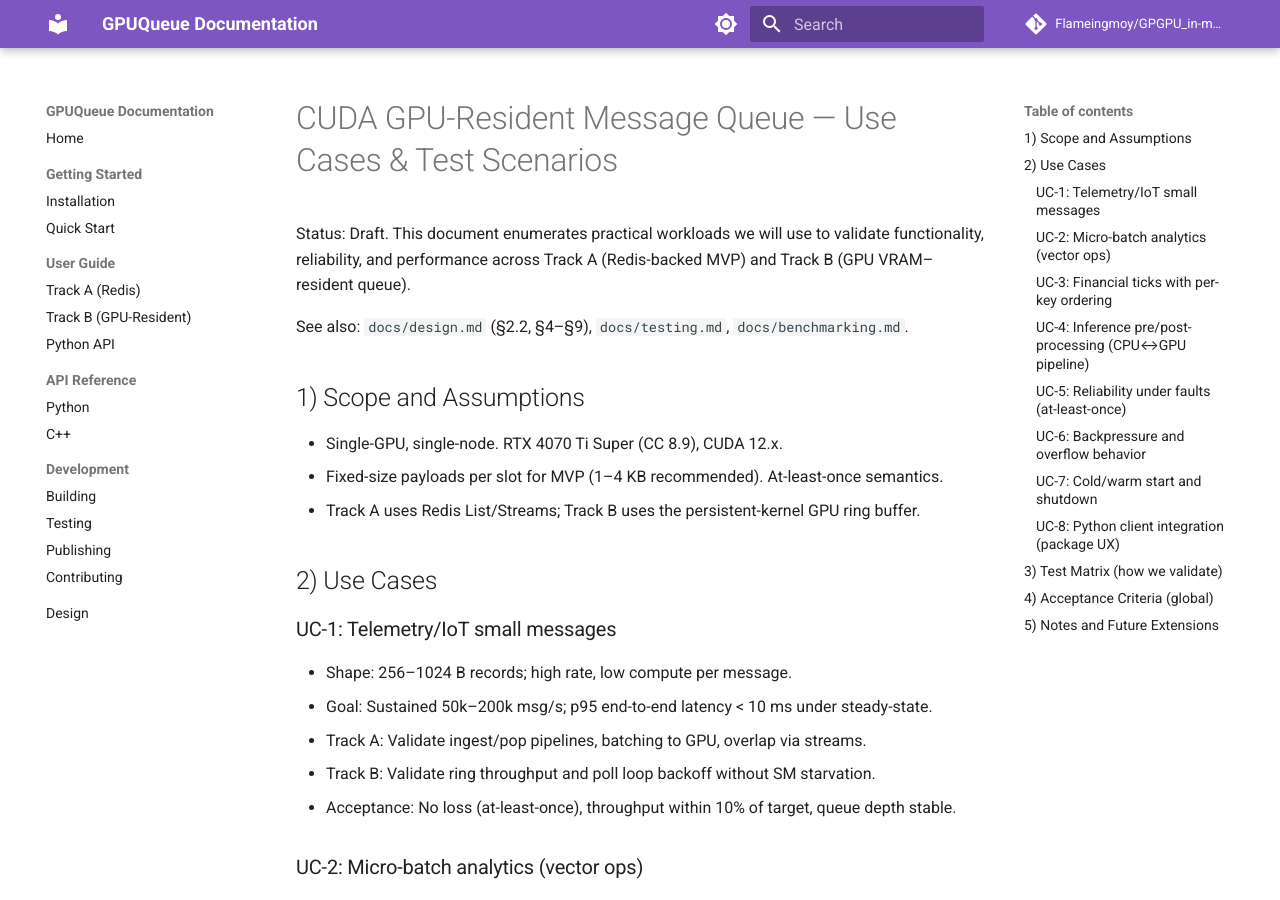
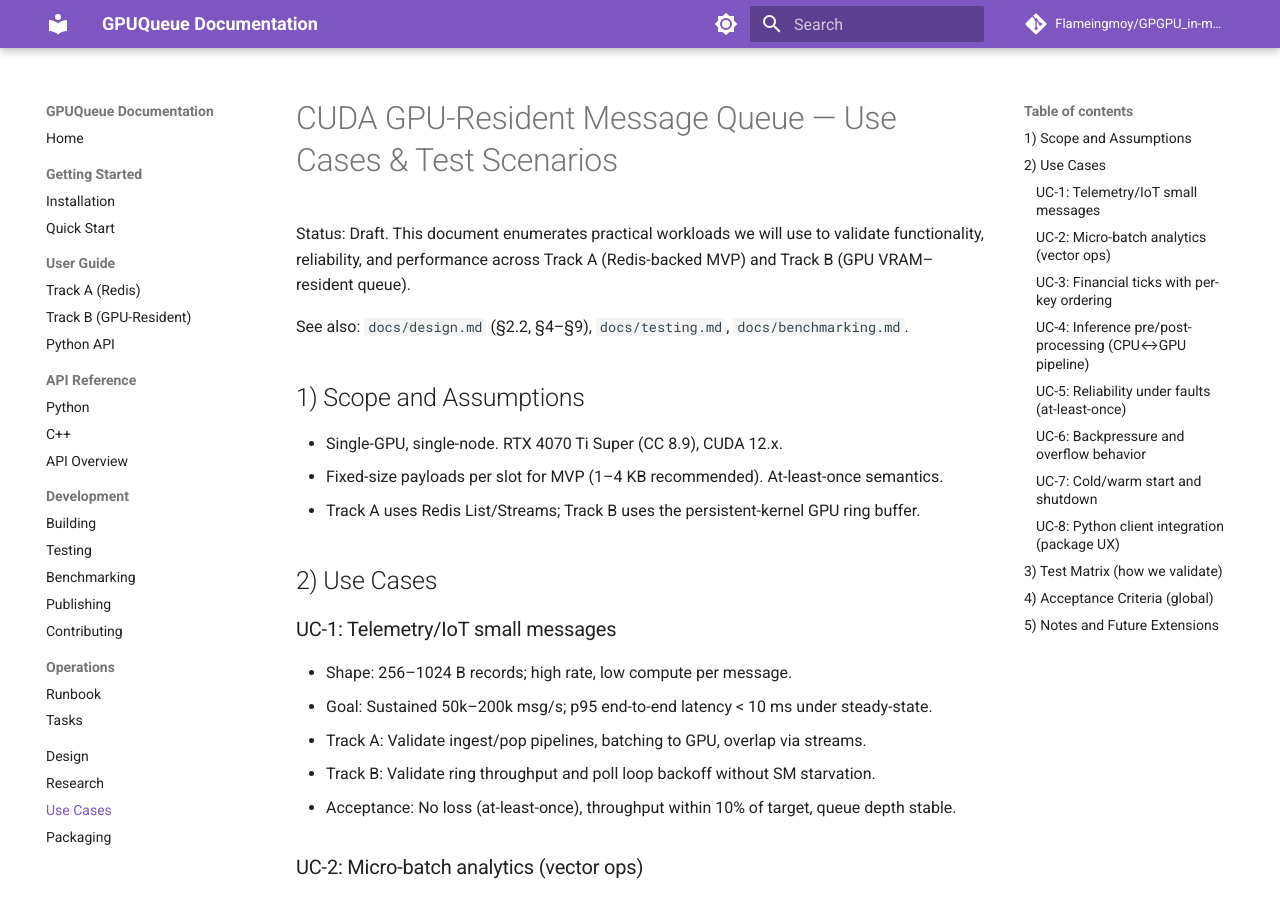
Before and after one commit to Flameingmoy/GPGPU_in-mem_msg_q, an MkDocs documentation site: the page built from docs/use_cases.md, in a window 1280 px wide and 900 px high. Built offline with MkDocs 1.6.1 and Material for MkDocs 9.7.7, drawn with Linux system fonts in a browser that asks for light colours; comment, search, counter and statistics services are not loaded.

Commit message:
Fix mkdocs build: add all docs to nav, remove strict mode

```diff
--- a/mkdocs.yml
+++ b/mkdocs.yml
@@ -38,12 +38,20 @@ nav:
   - API Reference:
     - Python: api/python.md
     - C++: api/cpp.md
+    - API Overview: api.md
   - Development:
     - Building: dev/building.md
-    - Testing: dev/testing.md
+    - Testing: testing.md
+    - Benchmarking: benchmarking.md
     - Publishing: dev/publishing.md
     - Contributing: dev/contributing.md
+  - Operations:
+    - Runbook: runbook.md
+    - Tasks: tasks.md
   - Design: design.md
+  - Research: research.md
+  - Use Cases: use_cases.md
+  - Packaging: packaging.md
 
 markdown_extensions:
   - pymdownx.highlight:
```
Also changed, not shown: 1 other file.
